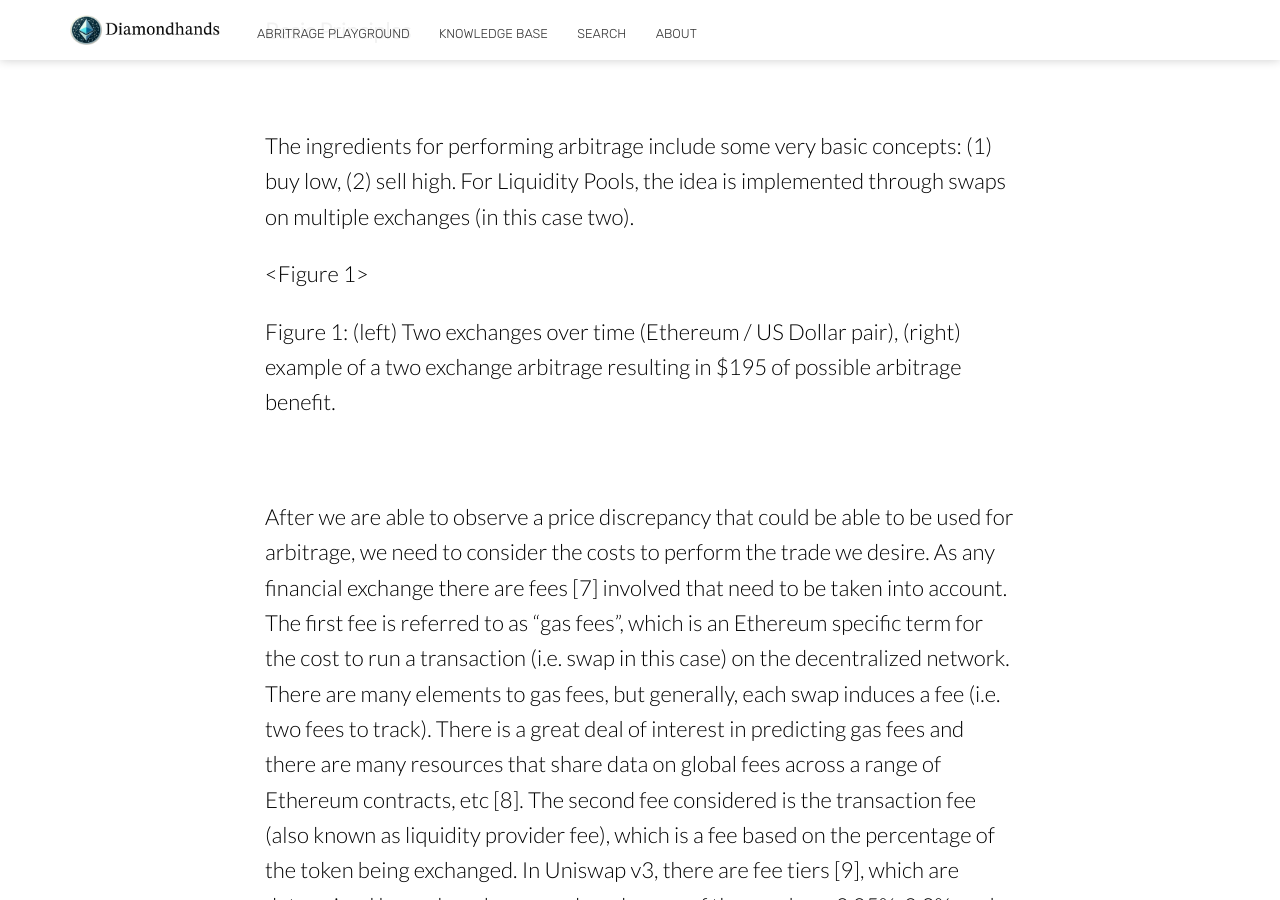
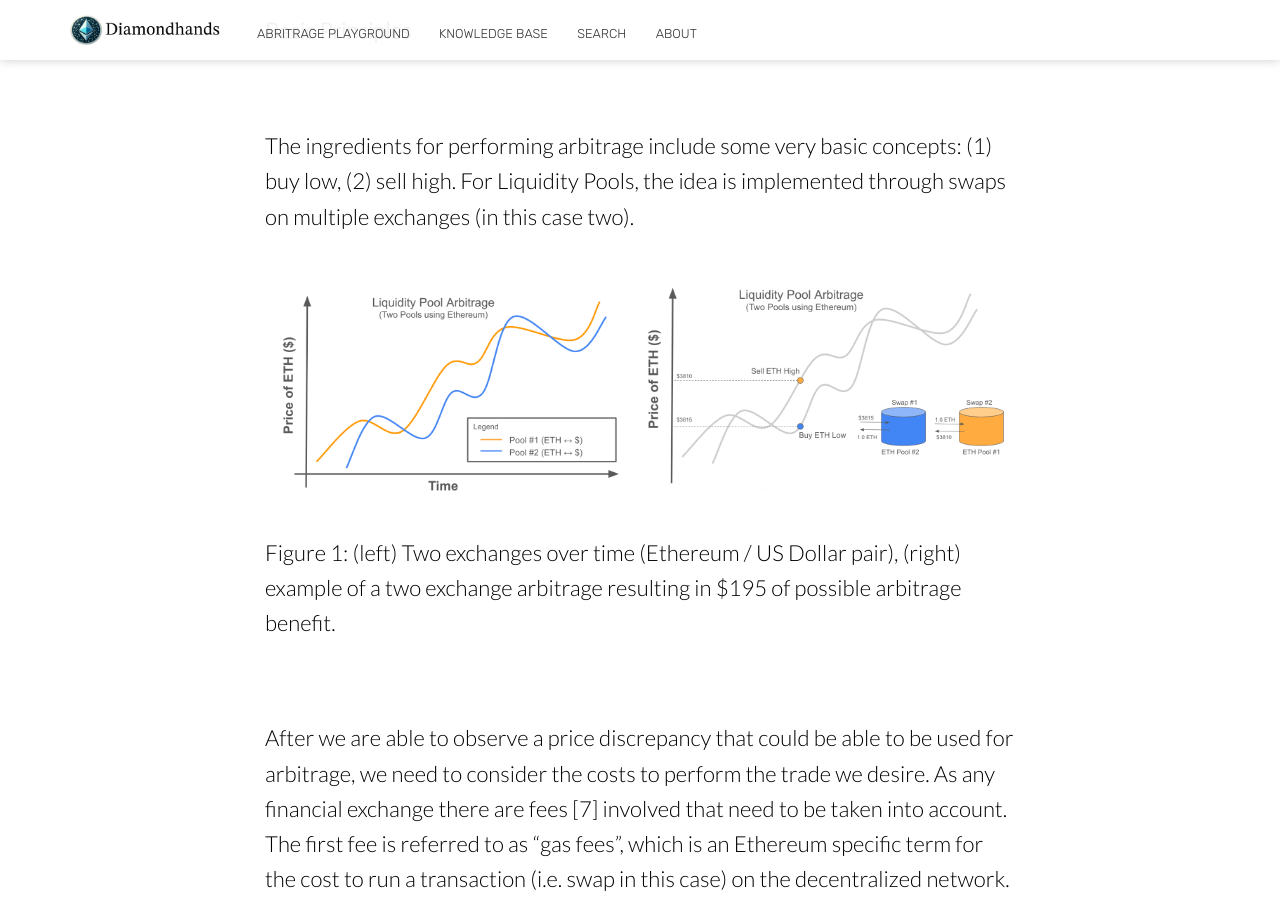
Before and after one commit to scaperothian/diamondhands-demo, a Jekyll site: the page built from _posts/2024-05-09-a-basic-theoretical-arbitrage-approach.md, in a window 1280 px wide and 900 px high, scrolled down 2333 px. Built offline with Jekyll 4.4.1, drawn with Linux system fonts in a browser that asks for light colours; nearby versions of some CDN libraries.

Commit message:
Updated 2 files via CloudCannon.

```diff
--- a/_posts/2024-05-09-a-basic-theoretical-arbitrage-approach.md
+++ b/_posts/2024-05-09-a-basic-theoretical-arbitrage-approach.md
@@ -37,7 +37,7 @@ Specifically in the Ethereum ecosystem, Automatic Market Maker (AMM) Liquidity P
 
 The ingredients for performing arbitrage include some very basic concepts: (1) buy low, (2) sell high. For Liquidity Pools, the idea is implemented through swaps on multiple exchanges (in this case two).
 
-&lt;Figure 1&gt;
+![](/uploads/screenshot-2024-07-26-at-7-12-45-am.png)
 
 Figure 1: (left) Two exchanges over time (Ethereum / US Dollar pair), (right) example of a two exchange arbitrage resulting in $195 of possible arbitrage benefit.
 
```
Also changed, not shown: uploads/screenshot-2024-07-26-at-7-12-45-am.png (added).
